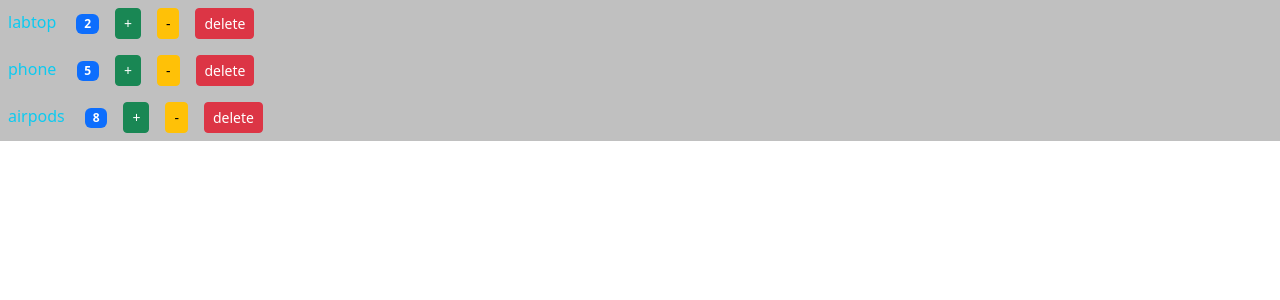
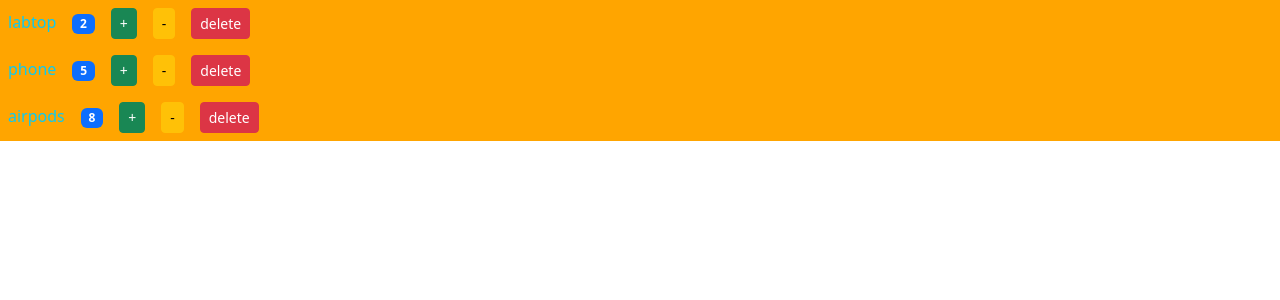
Before and after one commit to AmirTaki/react-toturial, a React (Create React App) app: page / in a window 1280 px wide. Shown: the top 300 px of the page. Built offline with nearby package versions, Linux system fonts and the light colour scheme.

Commit message:
map an array to a ClassComponent

```diff
--- a/src/components/functional/product.jsx
+++ b/src/components/functional/product.jsx
@@ -1,9 +1,8 @@
 import { useState } from "react";
 
-const Product = ({productName, count : propCount }) => {
+const Product = ({productName, count : propCount, id, onDelete  }) => {
 
     const [count, setCount] = useState(propCount)
-
 
     return (
         <div style={{backgroundColor : 'orange'}}>
@@ -32,7 +31,7 @@ const Product = ({productName, count : propCount }) => {
 
     // delete
     function handelDelete (){
-        console.log('Delete')
+        onDelete(id);
     }
 
     // format
--- a/src/components/functional/products.jsx
+++ b/src/components/functional/products.jsx
@@ -14,11 +14,16 @@ const Products = () => {
     <>
        {products.map((p, index) => (
 
-            <Product key = {index} count = {p.count} productName = {p.productName} />
+            <Product onDelete = {handleDelete} id = {p.id}  key = {index} count = {p.count} productName = {p.productName} />
        ))}
     </>
+    )
+    function handleDelete (productId) {
+
+        const newProducts = products.filter(p => p.id !== productId)
+        setProducts(newProducts)
+    }
+}
 
 
-)
-}
 export default Products;
--- a/src/index.js
+++ b/src/index.js
@@ -5,8 +5,8 @@ import reportWebVitals from './reportWebVitals';
 import 'bootstrap/dist/css/bootstrap.min.css' //css : bootstrap
 
 
-import Products from "./components/products";
-// import Products from "./components/functional/products";
+// import Products from "./components/products";
+import Products from "./components/functional/products";
 
 
 
```
